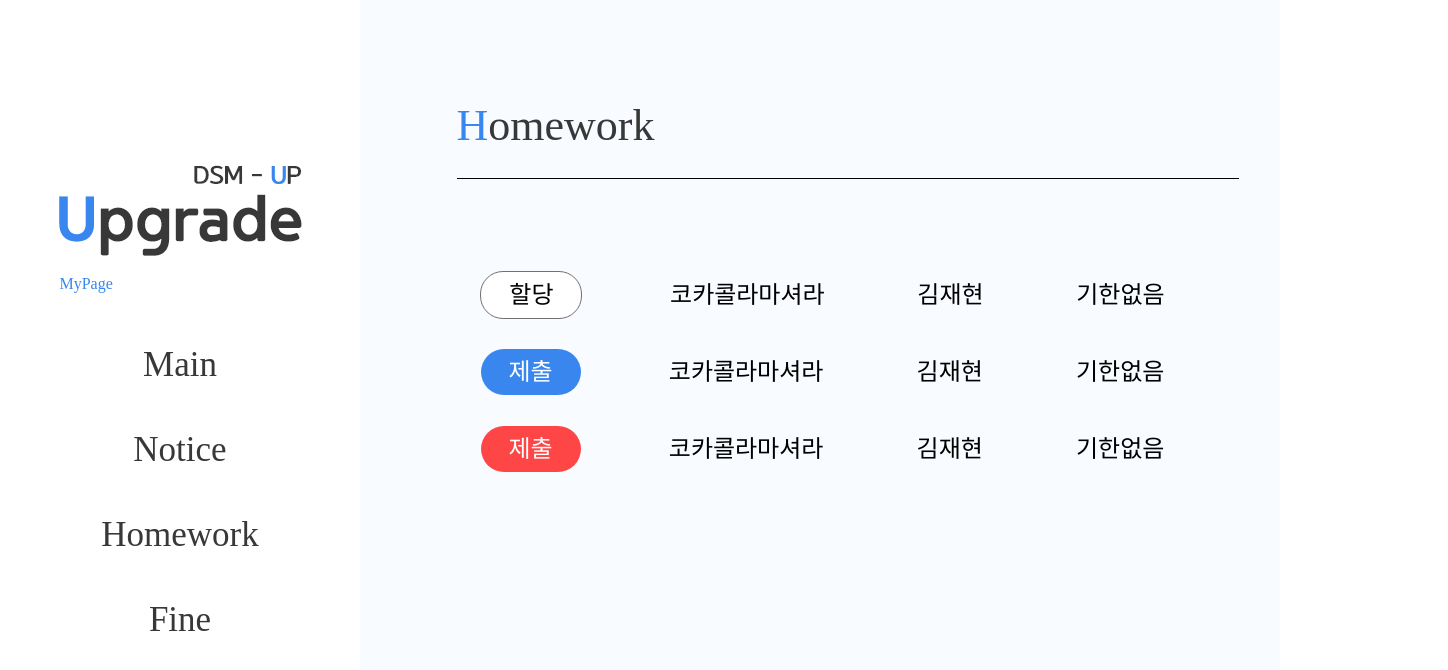
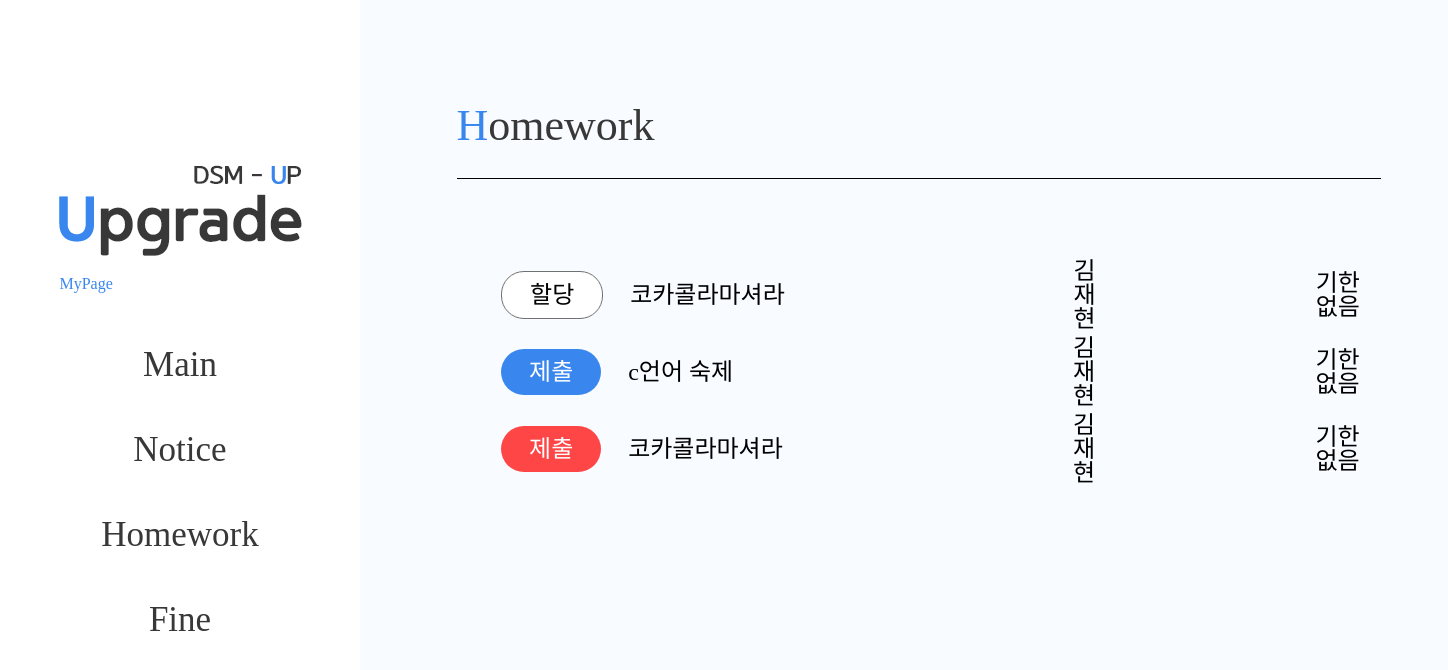
Before and after one commit to DSM-Upgrade/Client, a React app: page /homeworkAdmin in a window 1280 px wide. Shown: the top 670 px of the page, 1448 px wide, since content can reach past the window. Built offline with nearby package versions, Linux system fonts and the light colour scheme.

Commit message:
[FEAT] <src/component/Homework/HomeworkAdmin> modify style

```diff
--- a/src/component/Homework/HomeworkAdmin/HomeworkAdmin.js
+++ b/src/component/Homework/HomeworkAdmin/HomeworkAdmin.js
@@ -26,7 +26,7 @@ const HomeworkAdmin = () => {
             <Link to="/HomeworkAdminDetailView" >
               <S.SubmissionBox>
               <td><div>제출</div></td>
-              <td><p>코카콜라마셔라</p></td>
+              <td><p>c언어 숙제</p></td>
               <td><p>김재현</p></td>
               <td><p>기한없음</p></td>
               </S.SubmissionBox>
--- a/src/component/Homework/HomeworkAdmin/style.js
+++ b/src/component/Homework/HomeworkAdmin/style.js
@@ -37,21 +37,23 @@ export const Wrapper = styled.div`
     display: flex;
     justify-content: center;
   }
-  table{
+  table {
     width: 100%;
     height: 100%;
     display: flex;
     flex-direction: column;
+    table-layout: fixed;
   }
 `;
 
 export const AllocationBox = styled.tr`
-  width: 85%;
+  width: 86%;
   height: 77px;
   display: flex;
+  flex-direction: row;
   align-items: center;
+  cursor: pointer;
   justify-content: space-around;
-  cursor: pointer;
   div {
     display: flex;
     justify-content: center;
@@ -63,17 +65,18 @@ export const AllocationBox = styled.tr`
     border: #707070 solid 1px;
     font-size: 24px;
     font-family: "고도 M";
-    margin: 0 3% 0 5%;
+    margin: 0 27px 0 65px;
   }
   p {
     font-size: 24px;
     font-family: "고도 M";
   }
-  p:nth-child(2) {
-    margin-right: 30%;
+  td:nth-child(2) {
+    width: 570px;
+    margin-right: 80px;
   }
-  p:nth-child(3) {
-    margin-right: 24%;
+  td:nth-child(3) {
+    margin: 0 200px 0 0;
   }
   &:hover {
     background-color: #dcecf9;
@@ -87,7 +90,7 @@ export const AllocationBox = styled.tr`
 `;
 
 export const SubmissionBox = styled.tr`
-  width: 85%;
+  width: 86%;
   height: 77px;
   display: flex;
   flex-direction: row;
@@ -105,17 +108,18 @@ export const SubmissionBox = styled.tr`
     border-radius: 23px;
     font-size: 24px;
     font-family: "고도 M";
-    margin: 0 3% 0 5%;
+    margin: 0 27px 0 65px;
   }
   p {
     font-size: 24px;
     font-family: "고도 M";
   }
-  p:nth-child(2) {
-    margin-right: 30%;
+  td:nth-child(2) {
+    width: 570px;
+    margin-right: 80px;
   }
-  p:nth-child(3) {
-    margin-right: 24%;
+  td:nth-child(3) {
+    margin: 0 200px 0 0;
   }
   &:hover {
     background-color: #dcecf9;
@@ -129,7 +133,7 @@ export const SubmissionBox = styled.tr`
 `;
 
 export const UnsubmittedBox = styled.tr`
-  width: 85%;
+  width: 86%;
   height: 77px;
   display: flex;
   flex-direction: row;
@@ -147,17 +151,18 @@ export const UnsubmittedBox = styled.tr`
     border-radius: 23px;
     font-size: 24px;
     font-family: "고도 M";
-    margin: 0 3% 0 5%;
+    margin: 0 27px 0 65px;
   }
   p {
     font-size: 24px;
     font-family: "고도 M";
   }
-  p:nth-child(2) {
-    margin-right: 30%;
+  td:nth-child(2) {
+    width: 570px;
+    margin-right: 80px;
   }
-  p:nth-child(3) {
-    margin-right: 24%;
+  td:nth-child(3) {
+    margin: 0 200px 0 0;
   }
   &:hover {
     background-color: #dcecf9;
```
